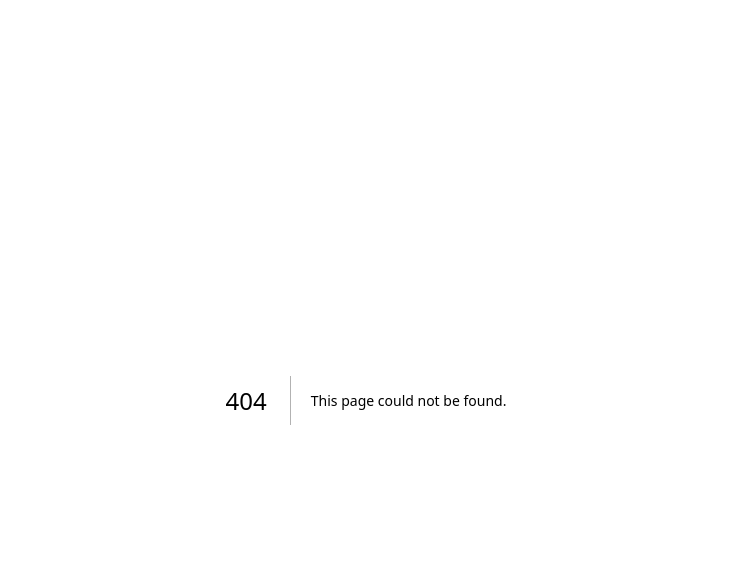
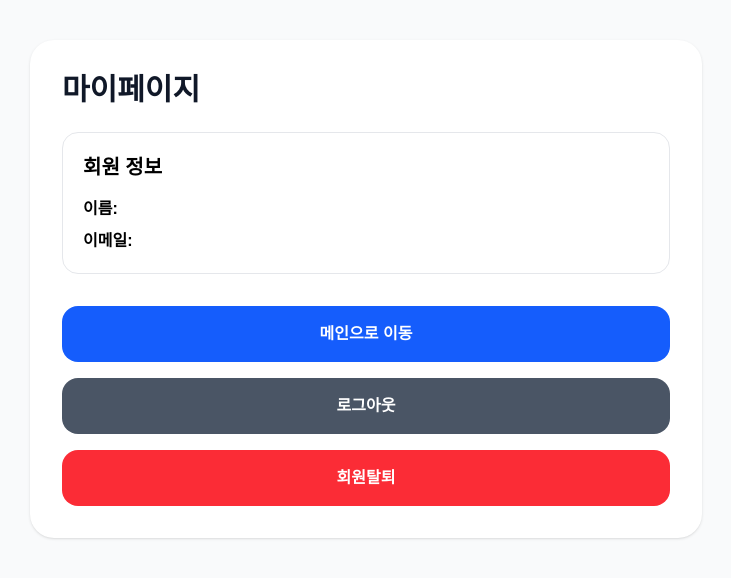
Before and after one commit to taehyun1102/-capstone-design, a Next.js app in the folder frontend/: page /mypage in a window 1280 px wide. Before the commit this address had no page. Shown: the top 578 px of the page, without its empty margins (274-1005 px from the left). Built offline with nearby package versions, Linux system fonts and the light colour scheme.

Commit message:
마이페이지 구현

```diff
--- a/frontend/app/input/page.tsx
+++ b/frontend/app/input/page.tsx
@@ -956,10 +956,10 @@ const handleDeleteAccount = async () => {
 
 <button
   type="button"
-  onClick={handleDeleteAccount}
-  className="w-full rounded-2xl bg-red-500 py-4 font-semibold text-white shadow-lg transition hover:bg-red-600"
+  onClick={() => router.push("/mypage")}
+  className="w-full rounded-2xl bg-gray-700 py-4 font-semibold text-white shadow-lg transition hover:bg-gray-800"
 >
-  회원탈퇴
+  마이페이지
 </button>
 
 </div>
--- /dev/null
+++ b/frontend/app/mypage/page.tsx
@@ -0,0 +1,120 @@
+"use client";
+
+import { useEffect, useState } from "react";
+import { useRouter } from "next/navigation";
+
+export default function MyPage() {
+  const router = useRouter();
+
+  const [userName, setUserName] = useState("");
+  const [userEmail, setUserEmail] = useState("");
+
+  useEffect(() => {
+    setUserName(localStorage.getItem("userName") || "");
+    setUserEmail(localStorage.getItem("userEmail") || "");
+  }, []);
+
+  const handleLogout = () => {
+    localStorage.removeItem("userId");
+    localStorage.removeItem("userEmail");
+    localStorage.removeItem("userName");
+
+    alert("로그아웃되었습니다.");
+    router.push("/login");
+  };
+
+  const handleDeleteAccount = async () => {
+    const userId = localStorage.getItem("userId");
+
+    if (!userId) {
+      alert("로그인 정보가 없습니다.");
+      return;
+    }
+
+    const confirmed = confirm(
+      "정말 회원탈퇴하시겠습니까?\n삭제된 계정은 복구할 수 없습니다."
+    );
+
+    if (!confirmed) return;
+
+    try {
+      const res = await fetch(
+        "http://localhost:5000/api/auth/delete-account",
+        {
+          method: "DELETE",
+          headers: {
+            "Content-Type": "application/json",
+          },
+          body: JSON.stringify({ userId }),
+        }
+      );
+
+      const data = await res.json();
+
+      if (!res.ok) {
+        alert(data.message);
+        return;
+      }
+
+      localStorage.removeItem("userId");
+      localStorage.removeItem("userEmail");
+      localStorage.removeItem("userName");
+
+      alert("회원탈퇴가 완료되었습니다.");
+      router.push("/login");
+    } catch (err) {
+      console.error(err);
+      alert("회원탈퇴 실패");
+    }
+  };
+
+  return (
+    <main className="min-h-screen bg-gray-50 px-4 py-10">
+      <div className="mx-auto max-w-2xl rounded-3xl bg-white p-8 shadow-sm">
+
+        <h1 className="mb-6 text-3xl font-bold text-gray-900">
+          마이페이지
+        </h1>
+
+        <div className="mb-8 rounded-2xl border border-gray-200 p-5">
+          <h2 className="mb-4 text-xl font-semibold text-black">
+            회원 정보
+          </h2>
+
+          <p className="mb-2 text-black">
+            <strong>이름:</strong> {userName}
+          </p>
+
+          <p className="text-black">
+            <strong>이메일:</strong> {userEmail}
+          </p>
+        </div>
+
+        <div className="flex flex-col gap-4">
+
+          <button
+            onClick={() => router.push("/input")}
+            className="rounded-2xl bg-blue-600 py-4 font-semibold text-white hover:bg-blue-700"
+          >
+            메인으로 이동
+          </button>
+
+          <button
+            onClick={handleLogout}
+            className="rounded-2xl bg-gray-600 py-4 font-semibold text-white hover:bg-gray-700"
+          >
+            로그아웃
+          </button>
+
+          <button
+            onClick={handleDeleteAccount}
+            className="rounded-2xl bg-red-500 py-4 font-semibold text-white hover:bg-red-600"
+          >
+            회원탈퇴
+          </button>
+
+        </div>
+      </div>
+    </main>
+  );
+}
```
